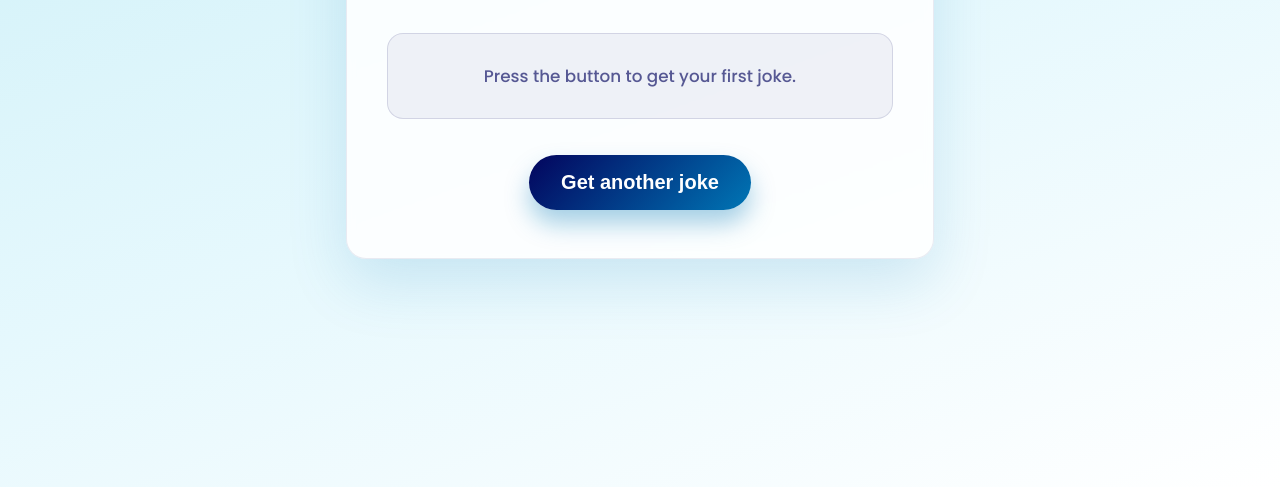
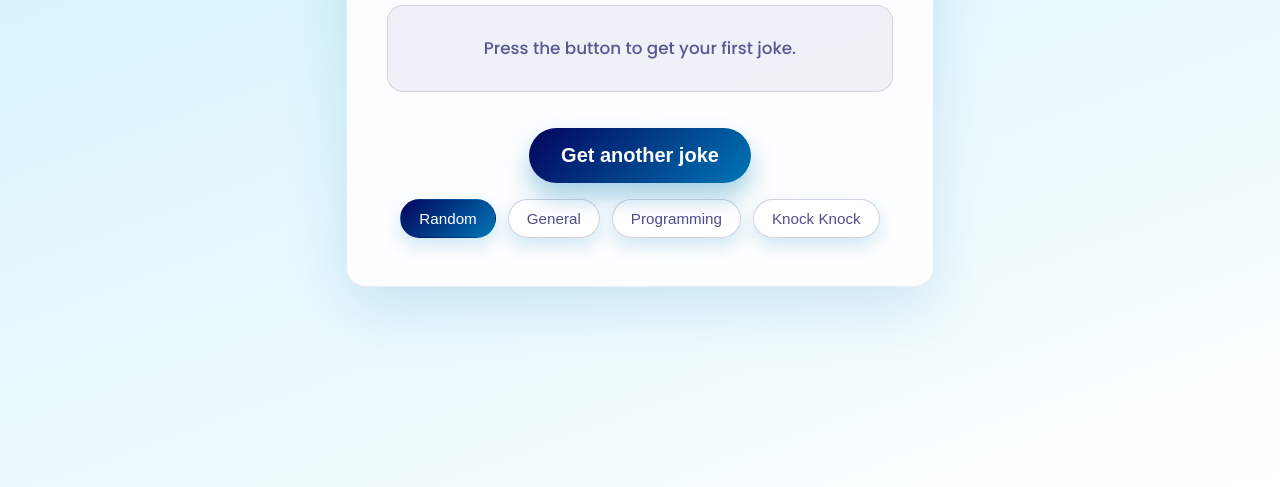
Before and after one commit to fffff615/Joke-Generator, a website: page index.html in a window 1280 px wide. Shown: the part 409-896 px from the top of the page. Drawn offline with Linux system fonts and the light colour scheme.

Commit message:
introduce category cards

```diff
--- a/index.html
+++ b/index.html
@@ -24,30 +24,90 @@
         <p class="joke-panel__setup" hidden></p>
         <p class="joke-panel__punchline" hidden></p>
       </article>
-      <button class="generateAJokeButton" type="button">
-        Get another joke
-      </button>
+      <div class="joke-controls">
+        <button class="generateAJokeButton" type="button">
+          Get another joke
+        </button>
+        <div
+          class="category-pills"
+          role="group"
+          aria-label="Pick a joke category (optional)"
+        >
+          <button
+            class="category-pill is-active"
+            type="button"
+            data-category="random"
+          >
+            Random
+          </button>
+          <button class="category-pill" type="button" data-category="general">
+            General
+          </button>
+          <button
+            class="category-pill"
+            type="button"
+            data-category="programming"
+          >
+            Programming
+          </button>
+          <button
+            class="category-pill"
+            type="button"
+            data-category="knock-knock"
+          >
+            Knock Knock
+          </button>
+        </div>
+      </div>
     </main>
     <script>
       const jokeButton = document.querySelector(".generateAJokeButton");
       const promptEl = document.querySelector(".joke-panel__prompt");
       const setupEl = document.querySelector(".joke-panel__setup");
       const punchlineEl = document.querySelector(".joke-panel__punchline");
-      const API_URL = "https://official-joke-api.appspot.com/jokes/random";
+      const API_ROOT = "https://official-joke-api.appspot.com/jokes";
+      const categoryButtons = Array.from(
+        document.querySelectorAll(".category-pill"),
+      );
+      let activeCategory = "random";
+
+      function setActiveCategory(category) {
+        activeCategory = category;
+        categoryButtons.forEach((button) => {
+          const isActive = button.dataset.category === category;
+          button.classList.toggle("is-active", isActive);
+        });
+      }
+      setActiveCategory(activeCategory);
+
+      function buildJokeUrl() {
+        if (!activeCategory || activeCategory === "random") {
+          return `${API_ROOT}/random`;
+        }
+        return `${API_ROOT}/${activeCategory}/random`;
+      }
 
       async function fetchJoke() {
         jokeButton.disabled = true;
         jokeButton.textContent = "Loading...";
+        categoryButtons.forEach((button) => {
+          button.disabled = true;
+        });
         promptEl.hidden = false;
         promptEl.textContent = "Fetching something funny…";
         setupEl.hidden = true;
         punchlineEl.hidden = true;
         try {
-          const response = await fetch(API_URL);
+          const response = await fetch(buildJokeUrl());
           if (!response.ok) {
             throw new Error(`Request failed with ${response.status}`);
           }
-          const { setup, punchline } = await response.json();
+          const payload = await response.json();
+          const joke = Array.isArray(payload) ? payload[0] : payload;
+          if (!joke?.setup || !joke?.punchline) {
+            throw new Error("No joke returned");
+          }
+          const { setup, punchline } = joke;
           promptEl.hidden = true;
           setupEl.hidden = false;
           punchlineEl.hidden = false;
@@ -60,10 +120,26 @@
         } finally {
           jokeButton.disabled = false;
           jokeButton.textContent = "Get another joke";
+          categoryButtons.forEach((button) => {
+            button.disabled = false;
+          });
         }
       }
 
+      function handleCategoryClick(event) {
+        const { category } = event.currentTarget.dataset;
+        if (!category || category === activeCategory) {
+          fetchJoke();
+          return;
+        }
+        setActiveCategory(category);
+        fetchJoke();
+      }
+
       jokeButton.addEventListener("click", fetchJoke);
+      categoryButtons.forEach((button) => {
+        button.addEventListener("click", handleCategoryClick);
+      });
     </script>
   </body>
 </html>
--- a/style.css
+++ b/style.css
@@ -70,6 +70,20 @@ body {
   margin-top: 16px;
 }
 
+.joke-controls {
+  display: flex;
+  flex-direction: column;
+  gap: 16px;
+  align-items: center;
+}
+
+.category-pills {
+  display: flex;
+  flex-wrap: wrap;
+  justify-content: center;
+  gap: 12px;
+}
+
 .generateAJokeButton {
   display: inline-flex;
   align-items: center;
@@ -107,3 +121,38 @@ body {
   box-shadow: 0 10px 18px rgba(0, 118, 181, 0.2);
   background: linear-gradient(135deg, #6b8fbc, #7ba8cf);
 }
+
+.category-pill {
+  padding: 10px 18px;
+  border-radius: 999px;
+  border: 1px solid rgba(3, 4, 93, 0.18);
+  background: rgba(255, 255, 255, 0.85);
+  box-shadow: 0 8px 18px rgba(0, 118, 181, 0.18);
+  font-size: 0.95rem;
+  font-weight: 500;
+  color: rgba(3, 4, 93, 0.7);
+  cursor: pointer;
+  transition:
+    transform 0.2s ease,
+    box-shadow 0.2s ease,
+    background 0.2s ease,
+    color 0.2s ease;
+}
+
+.category-pill:hover {
+  transform: translateY(-3px);
+  box-shadow: 0 12px 24px rgba(0, 118, 181, 0.28);
+}
+
+.category-pill.is-active {
+  background: linear-gradient(135deg, #03045d, #0076b5);
+  color: #ffffff;
+  border-color: transparent;
+}
+
+.category-pill:disabled {
+  cursor: wait;
+  opacity: 0.75;
+  transform: none;
+  box-shadow: 0 6px 14px rgba(0, 118, 181, 0.14);
+}
```
